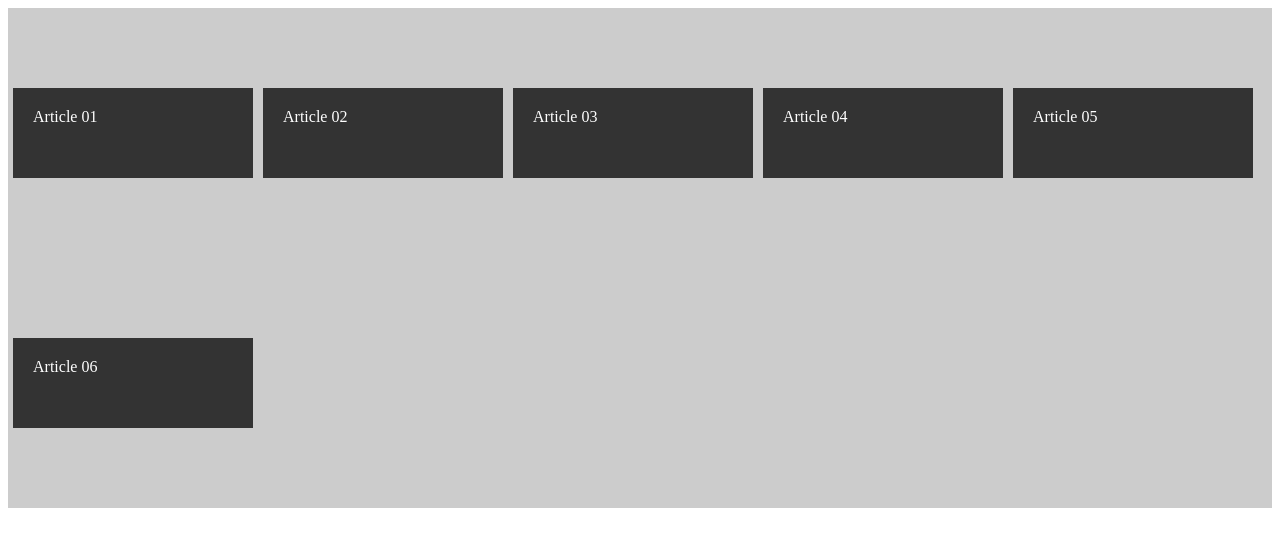
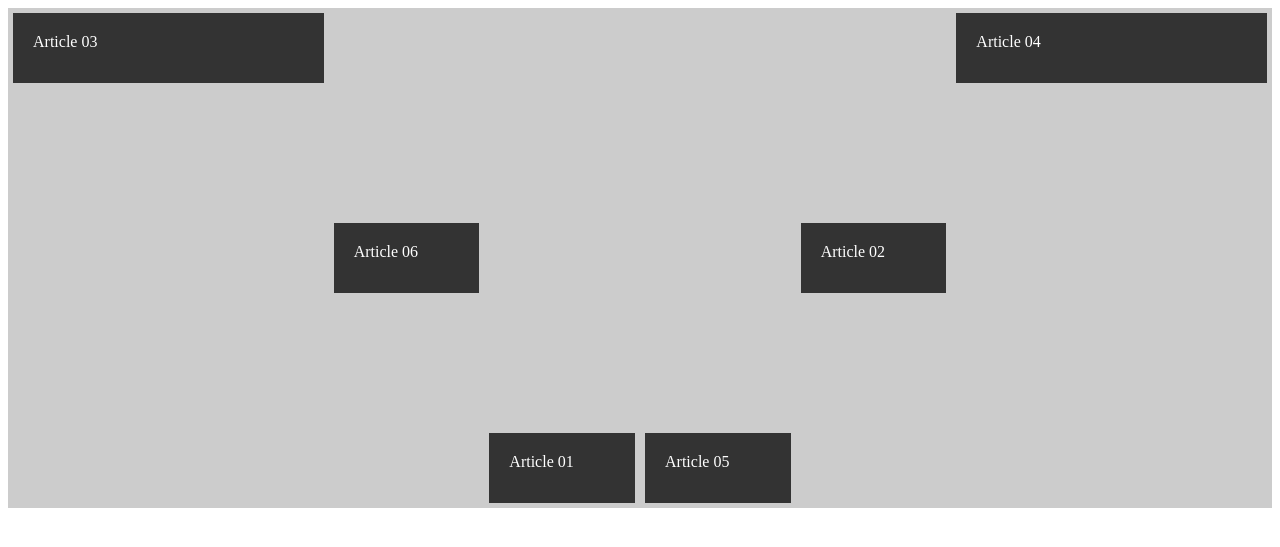
Before and after one commit to Under0Cover/Cursos_Site_Node_Studio, a PHP site: page / in a window 1280 px wide. Shown: the top 547 px of the page. Run offline with PHP 8.4, Linux system fonts and the light colour scheme.

Commit message:
CSS - FlexBox

```diff
--- a/FlexBox/css/style.css
+++ b/FlexBox/css/style.css
@@ -1,2 +1,8 @@
-.container {background-color: #ccc; height: 500px; display: flex; flex-direction: row; flex-wrap: wrap; justify-content: flex-start; align-items: stretch; align-content: space-around;}
-.item {background-color: #333; color: #fff; padding: 20px; margin: 5px; width: 200px; height: 50px;}
+.container {background-color: #ccc; height: 500px; display: flex; flex-direction: row; flex-wrap: wrap; justify-content: flex-start; align-items: flex-start; align-content: stretch;}
+.item {background-color: #333; color: #fff; padding: 20px; margin: 5px; height: 30px; flex-grow: 1;}
+.article-01 {order: 3; align-self: flex-end;}
+.article-02 {order: 5; align-self: center;}
+.article-03 {order: 1; flex-grow: 5;}
+.article-04 {order: 6; flex-grow: 5;}
+.article-05 {order: 4; align-self: flex-end;}
+.article-06 {order: 2; align-self: center;}
```
